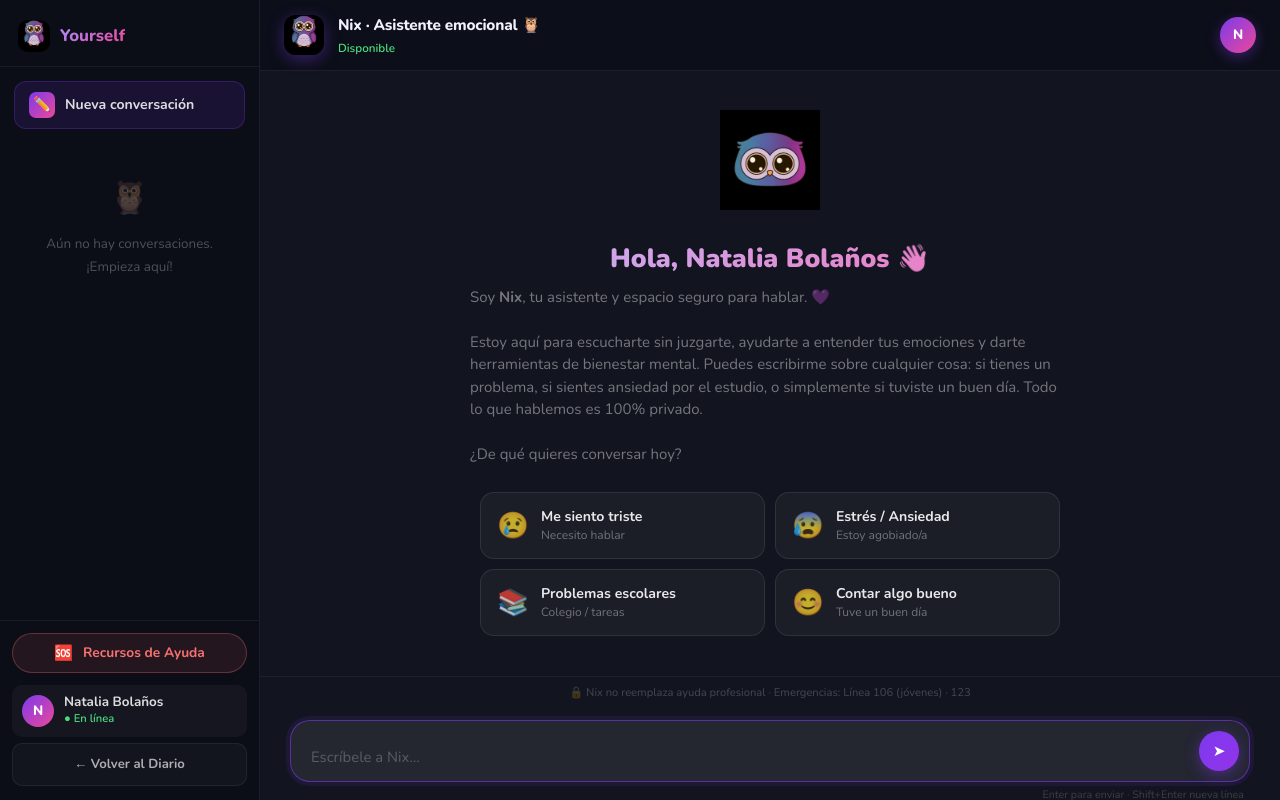
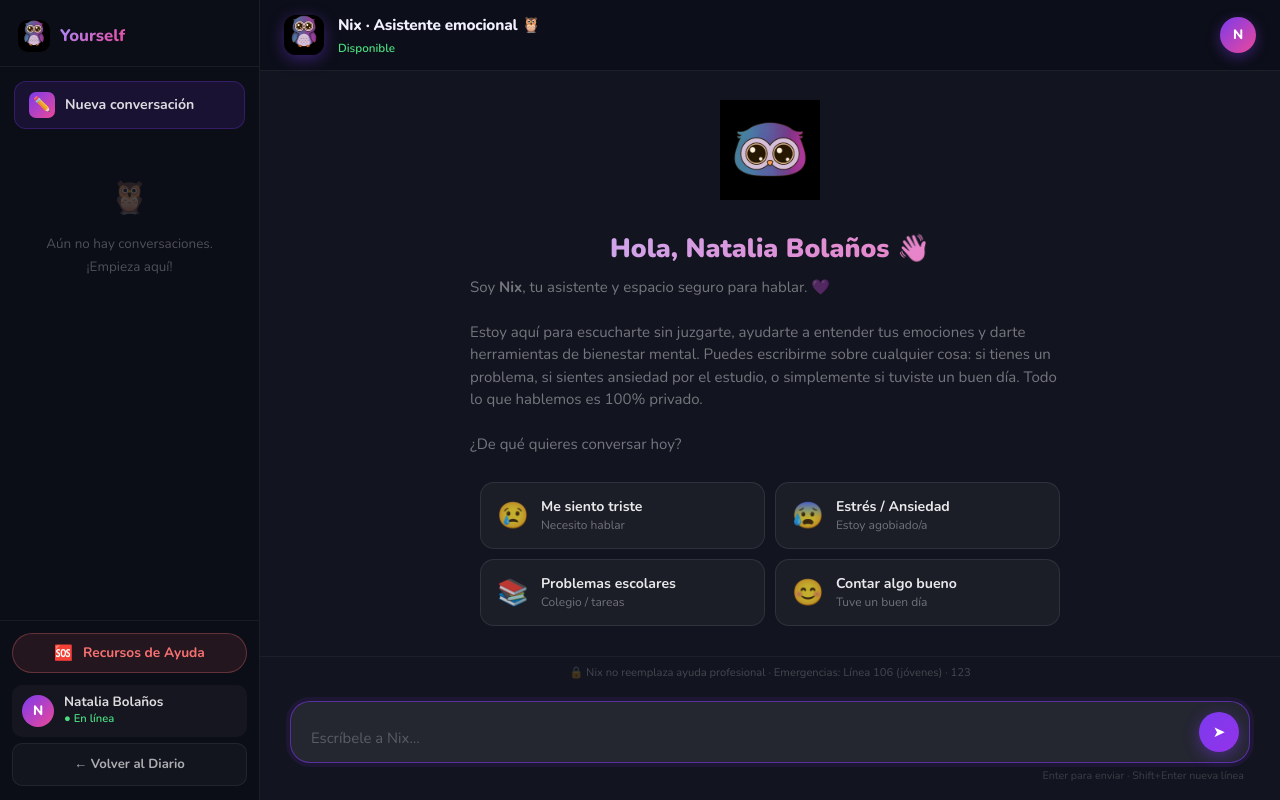
Before and after one commit to Saintfer/Yourself, a PHP site: page /pages/chat.php?sesion=efc4fe9c574e822da42754d443cc3555 in a window 1280 px wide. Run offline with PHP 8.4, Linux system fonts and the light colour scheme; a user stored in the database is signed in; data that the repository does not hold is empty.

Commit message:
Fix: logo Nix no se sale en pantalla completa

```diff
--- a/pages/chat.php
+++ b/pages/chat.php
@@ -384,6 +384,7 @@ html, body {
   flex: 1; display: flex; flex-direction: column;
   align-items: center; justify-content: center;
   gap: 26px; padding: 40px 24px; text-align: center;
+  overflow-y: auto; min-height: 0;
 }
 .c-welcome-owl {
   width: 80px; height: 80px;
```
